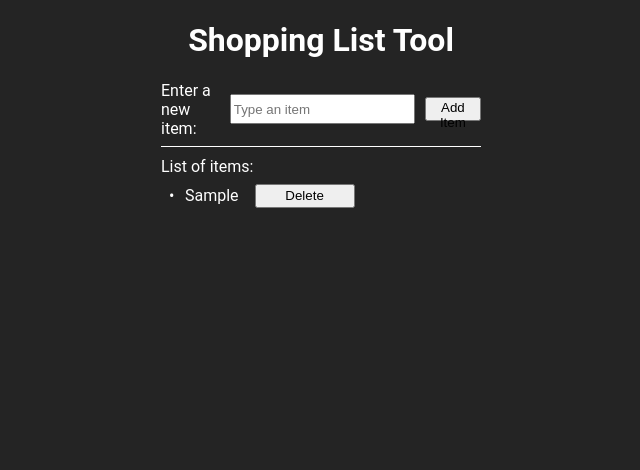
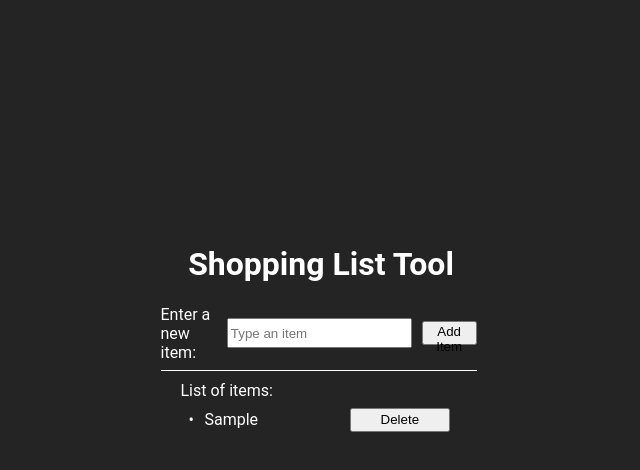
Before and after one commit to Dsyleixc/Shopping-List, a plain HTML site: page index.html in a window 1280 px wide. Both pictures are taken after typing "Sample" into the empty fields and a click on the button "Add Item". Shown: the whole page, without its empty margins (319-959 px from the left). Drawn offline with Linux system fonts and the light colour scheme.

Commit message:
Adjusted styling so list items now can scroll
Used cursor to help with styling

```diff
--- a/script.js
+++ b/script.js
@@ -49,5 +49,10 @@ const addItem = function () {
 
 // Add new list Item on click
 button.addEventListener('click', () => {
+   if (input.value === '') {
+      alert('cannot be blank');
+      return;
+   }
+
    addItem();
 });
--- a/style.css
+++ b/style.css
@@ -4,8 +4,9 @@ body {
    display: flex;
    flex-direction: column;
    align-items: center;
-   height: 100vh;
-   margin: 0;
+   min-height: auto;
+   margin-top: 14em;
+   margin-bottom: 0px;
 }
 
 input {
@@ -36,6 +37,10 @@ ul {
    display: flex;
    flex-direction: column;
    width: 25%;
+   max-height: 60vh;
+   overflow-x: hidden;
+   overflow-y: hidden;
+   padding-right: 5px;
 }
 
 .input {
@@ -51,16 +56,21 @@ ul {
 .list {
    display: flex;
    flex-direction: column;
-   width: 100%;
+   width: calc(100% - 20px); /* Subtract padding from width */
+   overflow-x: hidden;
+   overflow-y: auto;
+   padding: 0 20px; /* Simplified padding */
 }
 
 .list-container {
    display: flex;
    align-items: center;
+   justify-content: space-between;
    padding-top: 0.5em;
-   padding-left: 1.5em; /* Space for bullet */
-   position: relative; /* For absolute positioning of bullet */
+   padding-left: 1.5em;
+   position: relative;
    width: 100%;
+   box-sizing: border-box; /* Include padding in width calculation */
 }
 
 .list-container::before {
@@ -72,6 +82,10 @@ ul {
 
 .list-container p {
    padding-right: 1em;
+}
+
+.list-container button {
+   margin-right: 2em;
 }
 
 .list-item {
```
